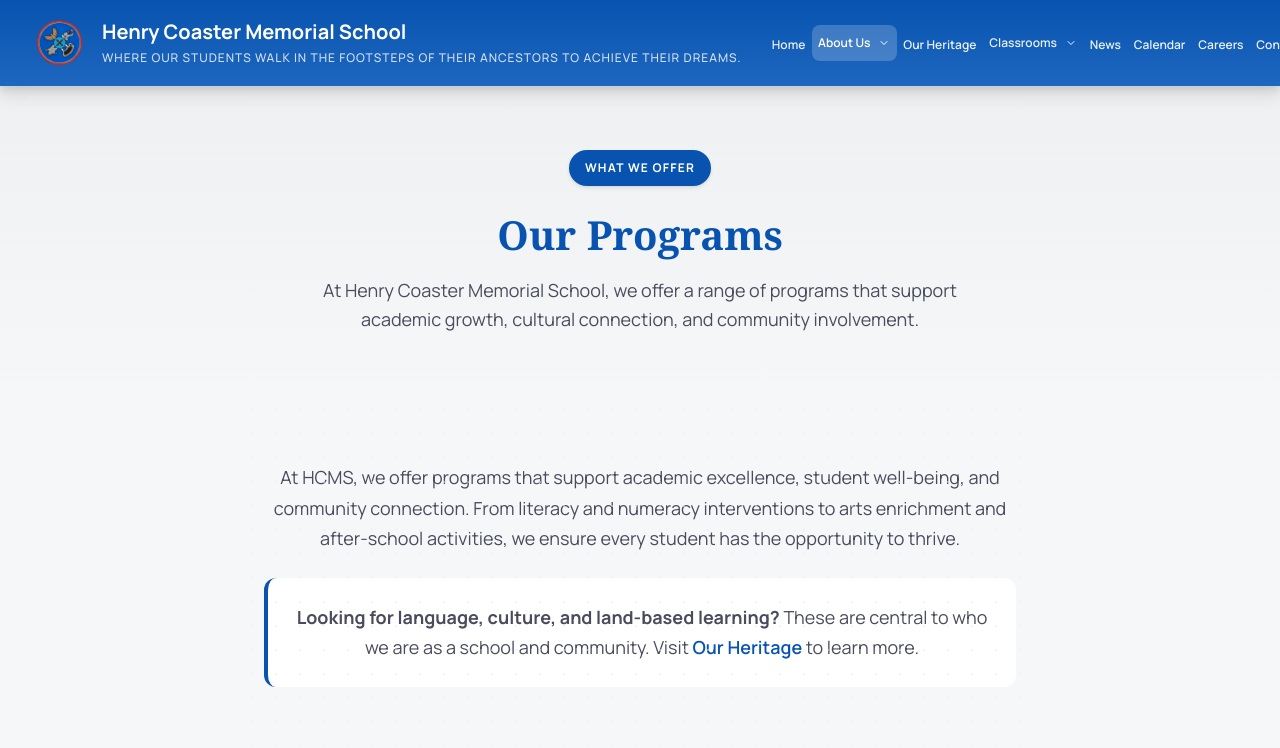
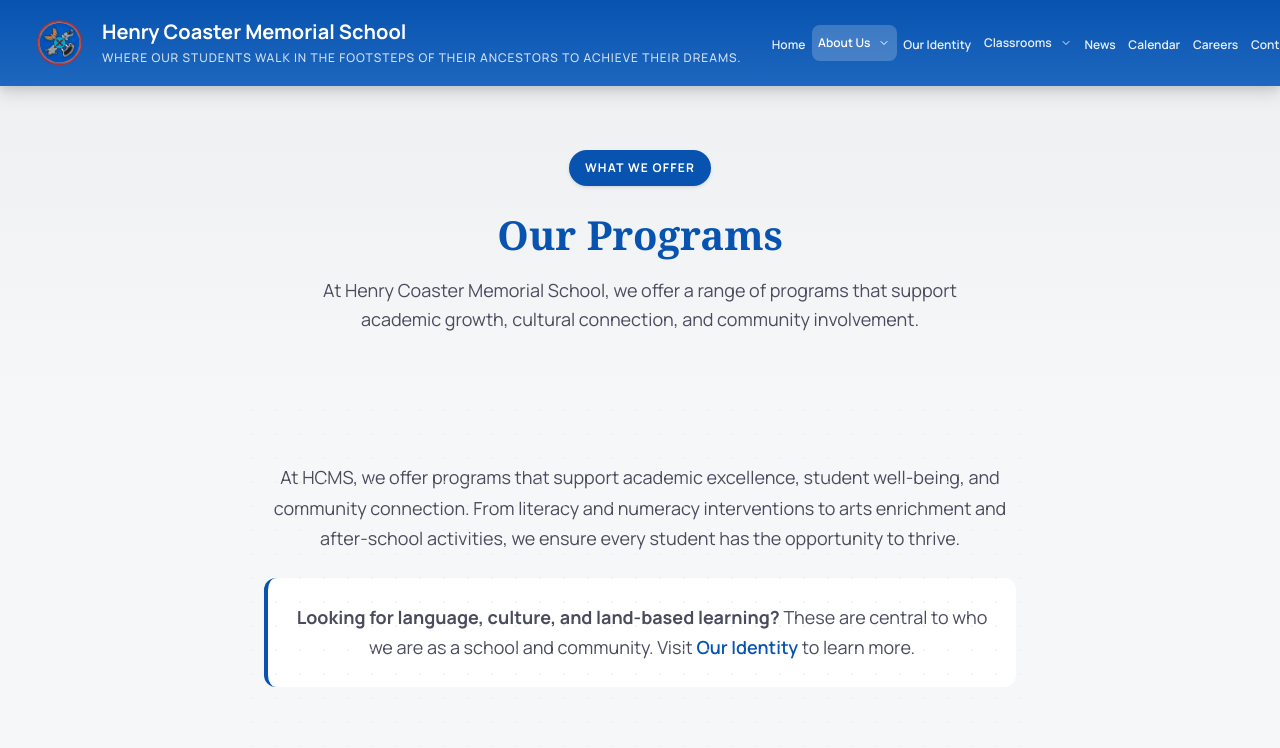
Before and after one commit to reckegabe58/HCMS, a Jekyll site: the page built from pages/programs.md, in a window 1280 px wide. Shown: the top 748 px of the page. Built offline with Jekyll 4.4.1, drawn with Linux system fonts in a browser that asks for light colours.

Commit message:
Update navigation and links from 'Our Heritage' to 'Our Identity' and adjust Grade 3/4 hero banner positioning

```diff
--- a/_layouts/default.html
+++ b/_layouts/default.html
@@ -117,7 +117,7 @@
                 </ul>
               </li>
               <li>
-                <a href="{{ '/heritage/' | relative_url }}" class="nav-link {% if page.url contains '/heritage' %}active{% endif %}">Our Heritage</a>
+                <a href="{{ '/identity/' | relative_url }}" class="nav-link {% if page.url contains '/identity' %}active{% endif %}">Our Identity</a>
               </li>
               <li class="nav-dropdown">
                 <a href="{{ '/classrooms/' | relative_url }}" class="nav-link nav-dropdown-toggle {% if page.url contains '/classrooms' %}active{% endif %}">
--- a/pages/programs.md
+++ b/pages/programs.md
@@ -21,7 +21,7 @@ subtitle: Learning opportunities at Henry Coaster Memorial School
       At HCMS, we offer programs that support academic excellence, student well-being, and community connection. From literacy and numeracy interventions to arts enrichment and after-school activities, we ensure every student has the opportunity to thrive.
     </p>
     <p class="intro-note">
-      <strong>Looking for language, culture, and land-based learning?</strong> These are central to who we are as a school and community. Visit <a href="{{ '/heritage/' | relative_url }}">Our Heritage</a> to learn more.
+      <strong>Looking for language, culture, and land-based learning?</strong> These are central to who we are as a school and community. Visit <a href="{{ '/identity/' | relative_url }}">Our Identity</a> to learn more.
     </p>
   </div>
 </section>
```
Also changed, not shown: assets/css/main.css.
